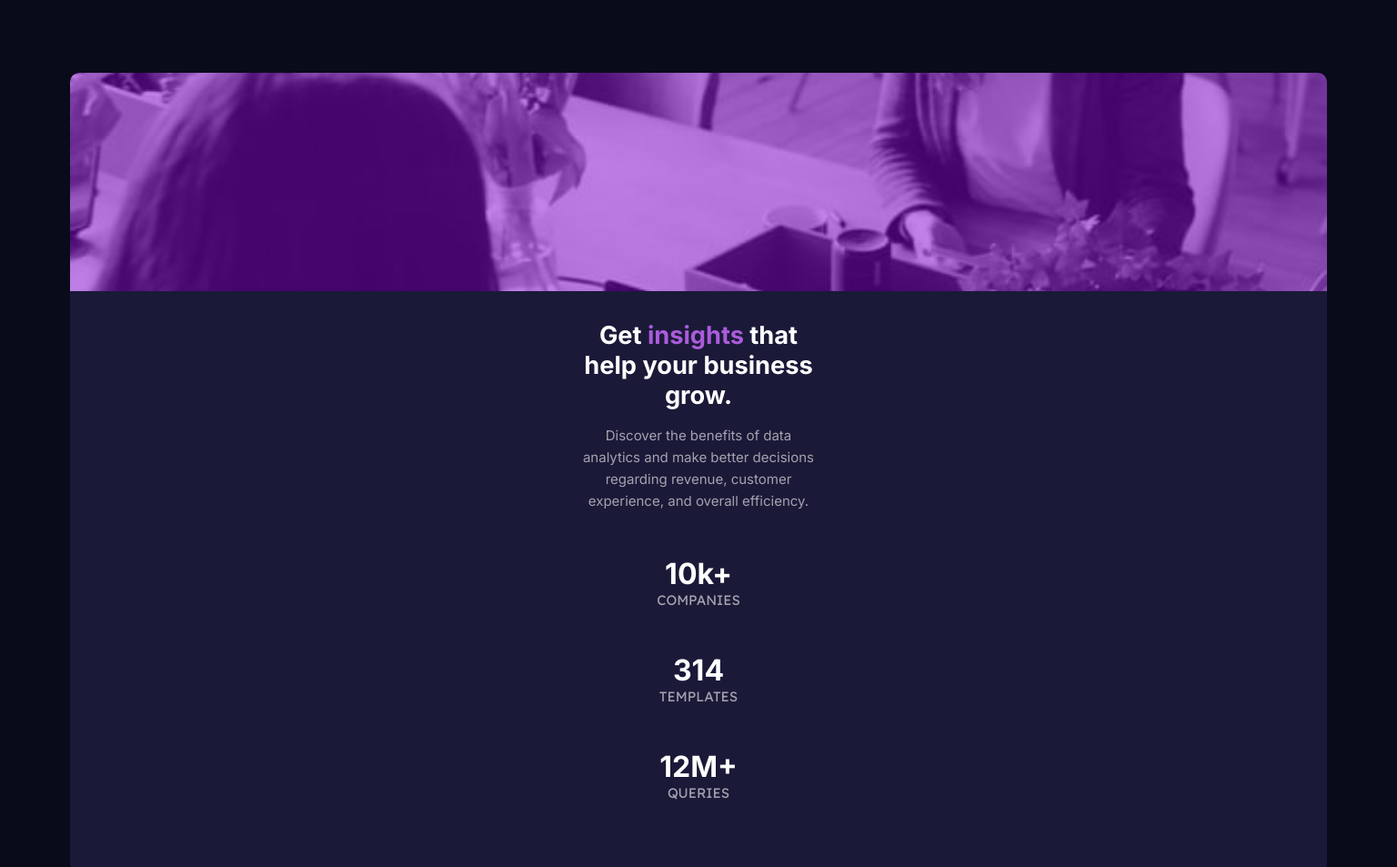
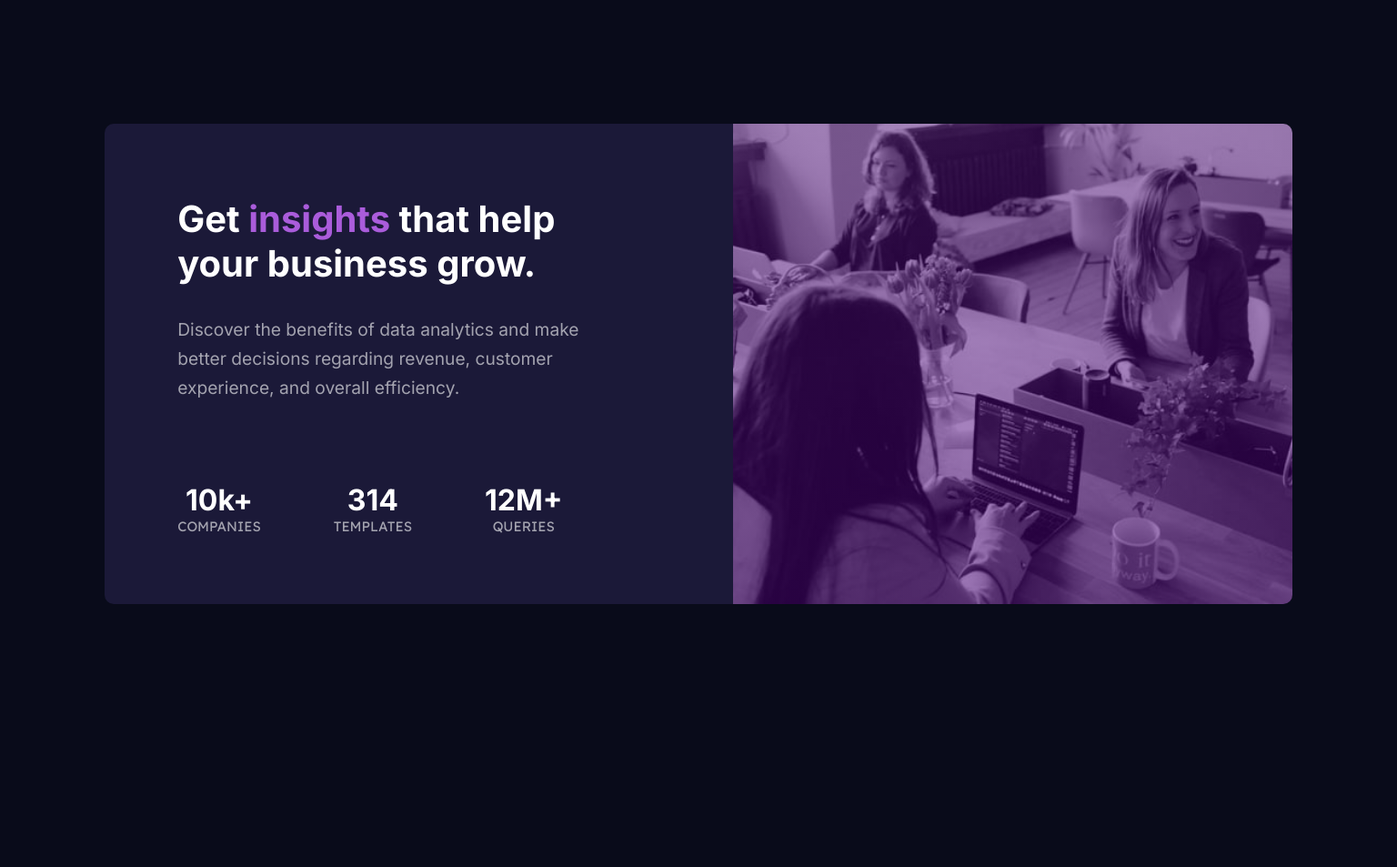
Before and after one commit to irf009/stats-preview-card, a plain HTML site: page index.html in a window 1536 px wide. Shown: the top 953 px of the page at 91% size. After the commit the page ends 800 px from the top, so only its background shows below. Drawn offline with Linux system fonts and the light colour scheme.

Commit message:
Add files via upload

```diff
--- a/index.html
+++ b/index.html
@@ -19,12 +19,18 @@
           regarding revenue, customer experience, and overall efficiency.
         </p>
         <div class="stats">
+          <div class="stat one">
             <h1 class="stats-h">10k+</h1>
             <p class="stats-p">companies</p>
+          </div>
+          <div class="stat two">
             <h1 class="stats-h">314</h1>
             <p class="stats-p">templates</p>
+          </div>
+          <div class="stat three">
             <h1 class="stats-h">12M+</h1>
             <p class="stats-p">queries</p>
+          </div>
         </div>
       </article>
     </section>
--- a/main.css
+++ b/main.css
@@ -39,8 +39,8 @@ section {
   height: 15rem;
   object-fit: contain;
   background: linear-gradient(
-      hsla(277, 96%, 42%, 0.5),
-      hsla(277, 96%, 42%, 0.5)
+      hsla(276, 89%, 24%, 0.5),
+      hsla(276, 100%, 25%, 0.5)
     ),
     url("./image-header-mobile.jpg") center/cover no-repeat;
   margin-top: 5rem;
@@ -81,7 +81,78 @@ section {
   font-family: var(--ff-secondary);
 }
 .stats {
-  display: flex;
-  flex-direction: column;
-  align-items: center;
+  text-align: center;
 }
+@media screen and (min-width: 650px) {
+  .stats-preview-card-img {
+    height: 25rem;
+  }
+  .title {
+    font-size: 2.5rem;
+    max-width: 17.4rem;
+    margin-top: 4rem;
+  }
+  .content-p {
+    font-size: 1.2rem;
+    max-width: 24rem;
+    margin-top: 2.5rem;
+  }
+  .stats {
+    display: flex;
+    gap: 5rem;
+    justify-content: center;
+    margin-top: 3.5rem;
+  }
+}
+@media screen and (min-width: 1300px) {
+  .stats-preview-card-img {
+    width: 40vw;
+    height: 33rem;
+    object-fit: contain;
+    background: linear-gradient(
+        hsla(276, 89%, 24%, 0.5),
+        hsla(276, 100%, 25%, 0.5)
+      ),
+      url("./image-header-desktop.jpg") center/cover no-repeat;
+    margin: 0;
+    border-top-right-radius: 10px;
+    border-bottom-right-radius: 10px;
+    border-top-left-radius: 0px;
+  }
+  section {
+    display: flex;
+    flex-direction: row-reverse;
+  }
+  body {
+    display: flex;
+    align-items: center;
+    justify-content: center;
+    width: 100vw;
+    height: 100vh;
+  }
+  .stats-preview-card-text {
+    width: 45vw;
+    height: 33rem;
+    margin: 0;
+    text-align: start;
+    padding: 5rem;
+    border-bottom-right-radius: 0;
+    border-top-left-radius: 10px;
+  }
+  .title {
+    text-align: start;
+    margin: 0;
+    max-width: 30rem;
+  }
+  .content-p {
+    text-align: start;
+    margin: 0;
+    margin-top: 2rem;
+    line-height: 2rem;
+    max-width: 30rem;
+  }
+  .stats {
+    justify-content: flex-start;
+    margin-top: 2.5rem;
+  }
+}
```
Lines whose indentation alone changed are shown as unchanged.
